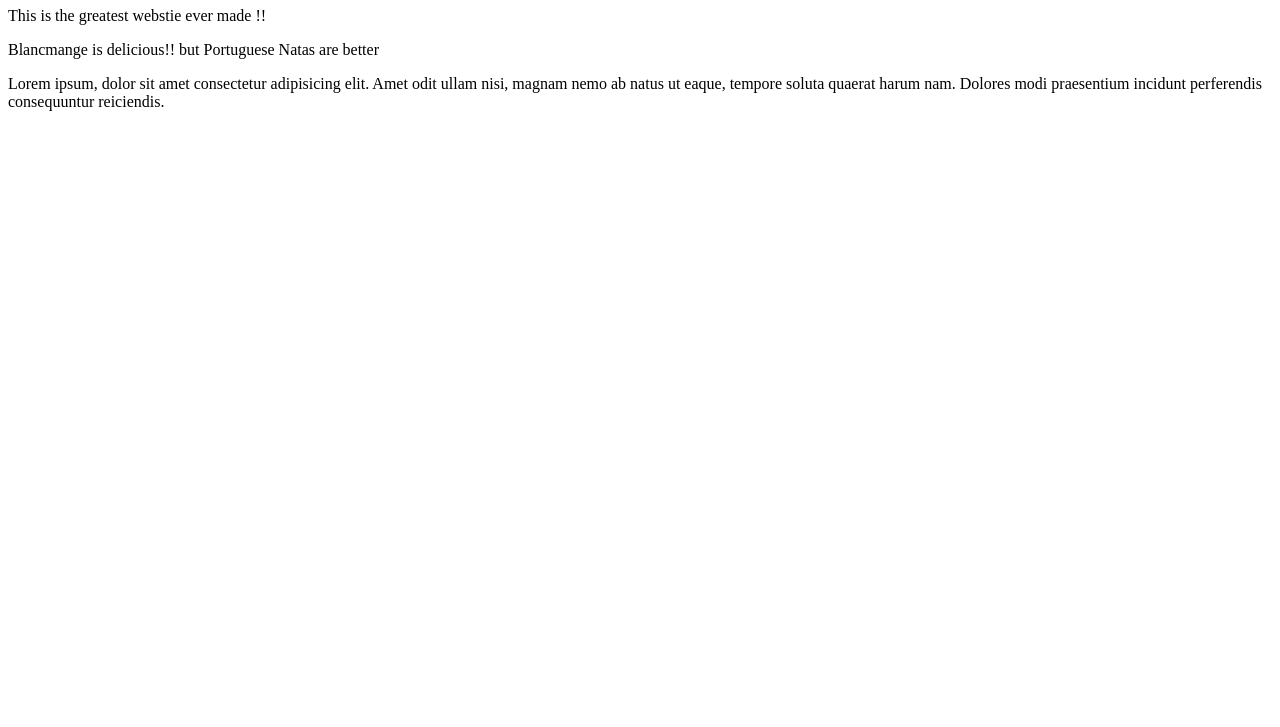
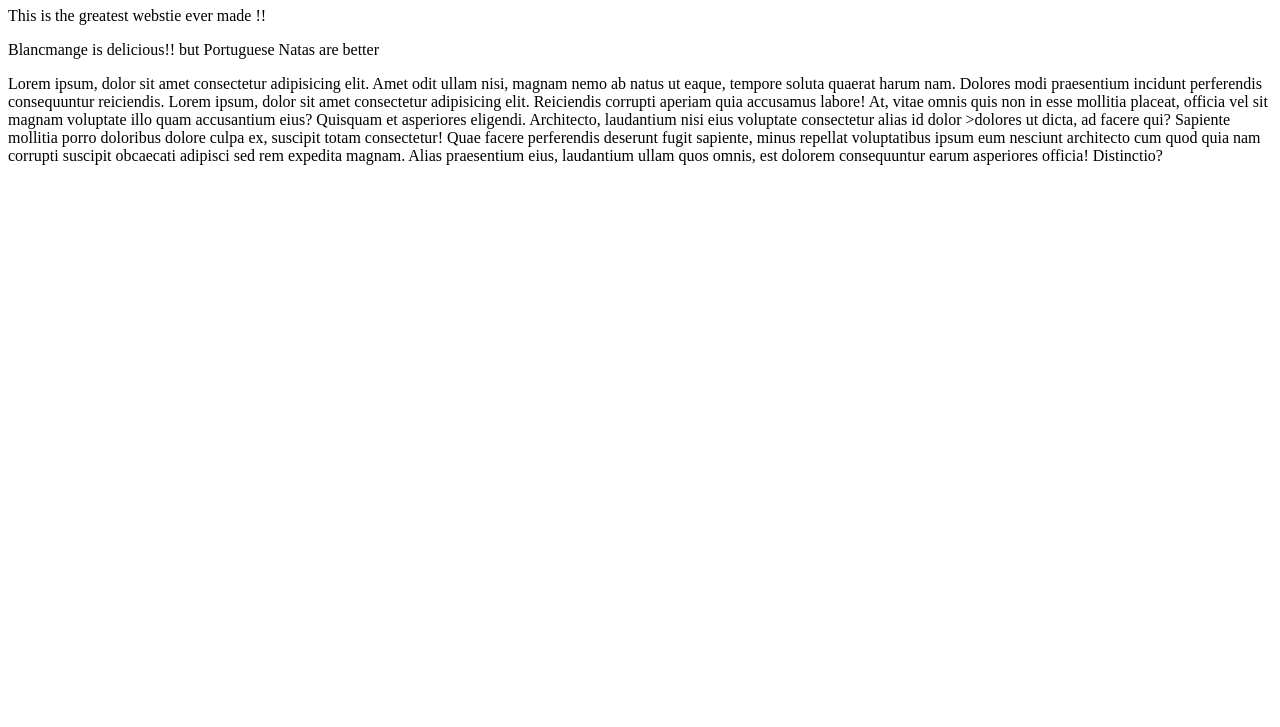
Before and after one commit to skininja673/branch-learning, a plain HTML site: page index.html in a window 1280 px wide. Shown: the part 73-800 px from the top of the page. Drawn offline with Linux system fonts and the light colour scheme.

Commit message:
some message

```diff
--- a/index.html
+++ b/index.html
@@ -17,9 +17,21 @@
         Lorem ipsum, dolor sit amet consectetur adipisicing elit. Amet odit
         ullam nisi, magnam nemo ab natus ut eaque, tempore soluta quaerat harum
         nam. Dolores modi praesentium incidunt perferendis consequuntur
-        reiciendis.
+        reiciendis. Lorem ipsum, dolor s<span
+          >it amet consectetur adipisicing</span
+        >
+        elit. Reiciendis corrupti aperiam quia accusamus labore! At, vitae omnis
+        quis non in esse mollitia placeat, officia vel sit magnam voluptate illo
+        quam accusantium eius? Quisquam et asperiores eligendi. Architecto,
+        laudantium nisi eius voluptate consectetur alias id dolor
+        <span>>dolores ut dicta, ad facere</span> qui? Sapiente mollitia porro
+        doloribus dolore culpa ex, suscipit totam consectetur! Quae facere
+        perferendis deserunt fugit sapiente, minus repellat voluptatibus ipsum
+        eum nesciunt architecto cum quod quia nam corrupti suscipit obcaecati
+        adipisci sed rem expedita magnam. Alias praesentium eius, laudantium
+        ullam quos omnis, est dolorem consequuntur earum asperiores officia!
+        Distinctio?
       </p>
-      <div class="wrapper1"></div>
     </artice>
   </body>
 </html>
```
